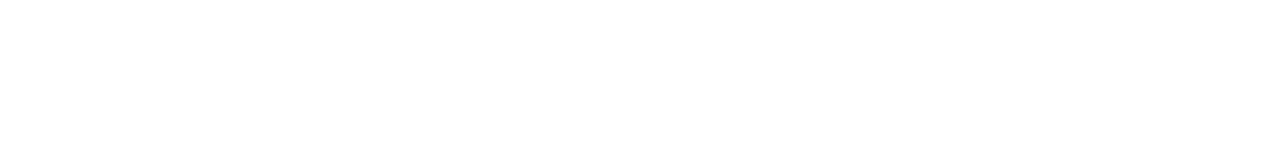
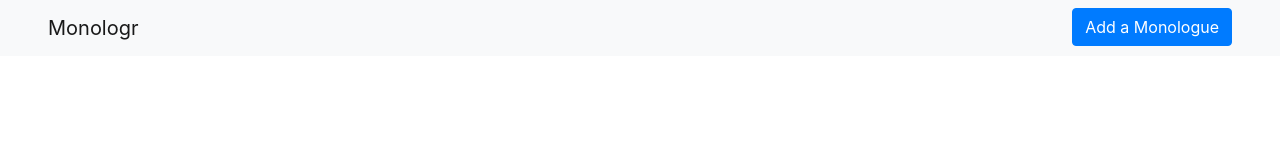
Before and after one commit to doylio/monologr, a website: page index.html in a window 1280 px wide. Drawn offline with nearby package versions, Linux system fonts and the light colour scheme.

Commit message:
Added navbar

```diff
--- a/index.html
+++ b/index.html
@@ -3,8 +3,22 @@
 <head>
 	<meta charset="utf-8">
 	<title>Monologr</title>
+	<link rel="stylesheet" href="https://stackpath.bootstrapcdn.com/bootstrap/4.1.0/css/bootstrap.min.css" integrity="sha384-9gVQ4dYFwwWSjIDZnLEWnxCjeSWFphJiwGPXr1jddIhOegiu1FwO5qRGvFXOdJZ4" crossorigin="anonymous">
 </head>
 <body>
+	<ul class="nav navbar-light bg-light justify-content-between p-2 px-5">
+		<li class="nav-item">
+			<a class="navbar-brand" href="/">Monologr</a>
+		</li>
+		<li class="nav-item">
+			<button type="button" class="btn btn-primary">Add a Monologue</button>
+		</li>
+	</ul>
 
+
+	<script src="https://code.jquery.com/jquery-3.3.1.slim.min.js" integrity="sha384-q8i/X+965DzO0rT7abK41JStQIAqVgRVzpbzo5smXKp4YfRvH+8abtTE1Pi6jizo" crossorigin="anonymous"></script>
+	<script src="https://cdnjs.cloudflare.com/ajax/libs/popper.js/1.14.0/umd/popper.min.js" integrity="sha384-cs/chFZiN24E4KMATLdqdvsezGxaGsi4hLGOzlXwp5UZB1LY//20VyM2taTB4QvJ" crossorigin="anonymous"></script>
+	<script src="https://stackpath.bootstrapcdn.com/bootstrap/4.1.0/js/bootstrap.min.js" integrity="sha384-uefMccjFJAIv6A+rW+L4AHf99KvxDjWSu1z9VI8SKNVmz4sk7buKt/6v9KI65qnm" crossorigin="anonymous"></script>
 </body>
+
 </html>
```
